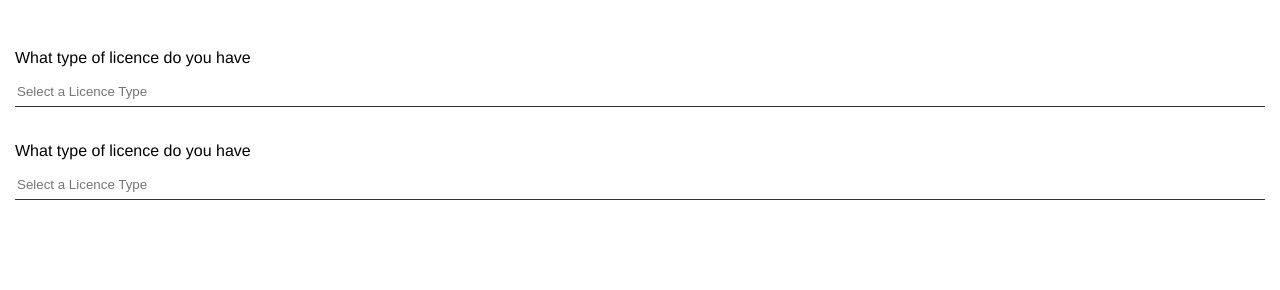
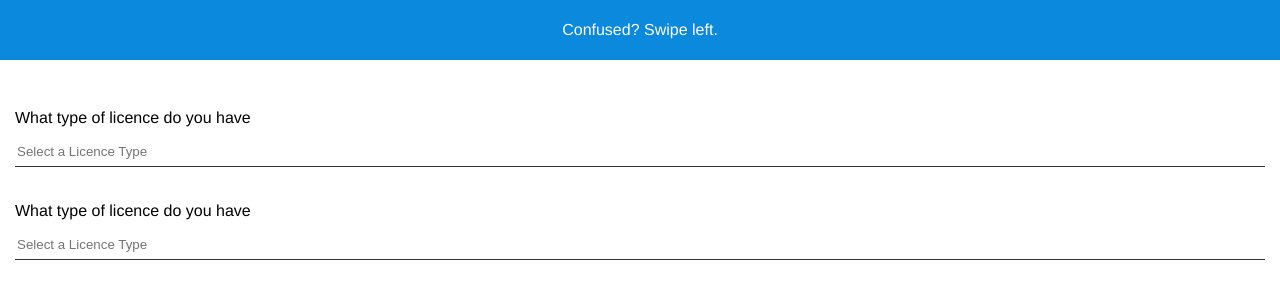
Before and after one commit to Ao21/flash-swipe-questions, a website: page app/index.html in a window 1280 px wide. Drawn offline with nearby package versions, Linux system fonts and the light colour scheme; files that its build step writes are made by us from their sources.

Commit message:
Add Help Indictator

```diff
--- a/app/index.html
+++ b/app/index.html
@@ -43,6 +43,9 @@
   <!-- Add your site or app content here -->
   <section id="question" class="pulldown-question">
     <article class="pulldown-question__question">
+      <div id="questionToggle" class="pulldown-question__indicator">
+        <p>Confused? Swipe left.</p>
+      </div>
       <div class="pulldown-question__details">
         <h1></h1>
         <div class="form-group">
```
Also changed, not shown: dist/index.html, dist/service-worker.js.
